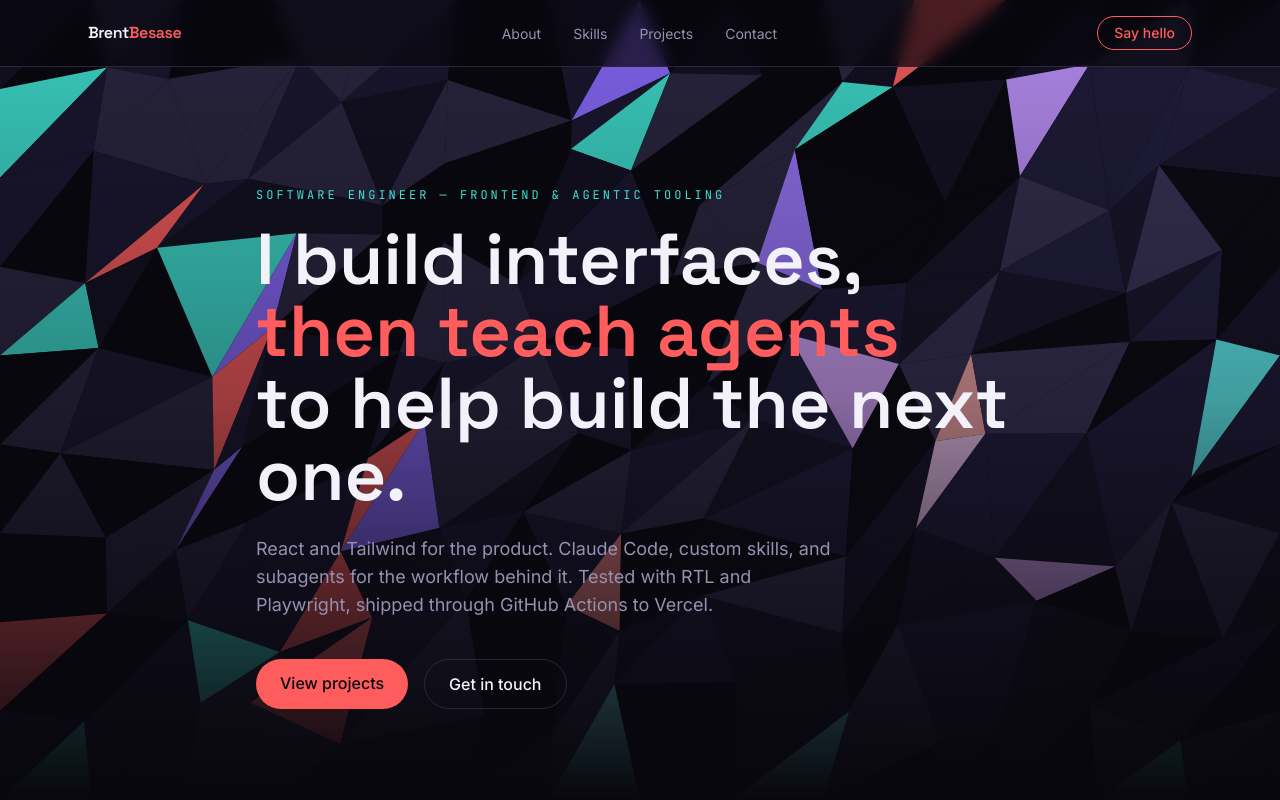
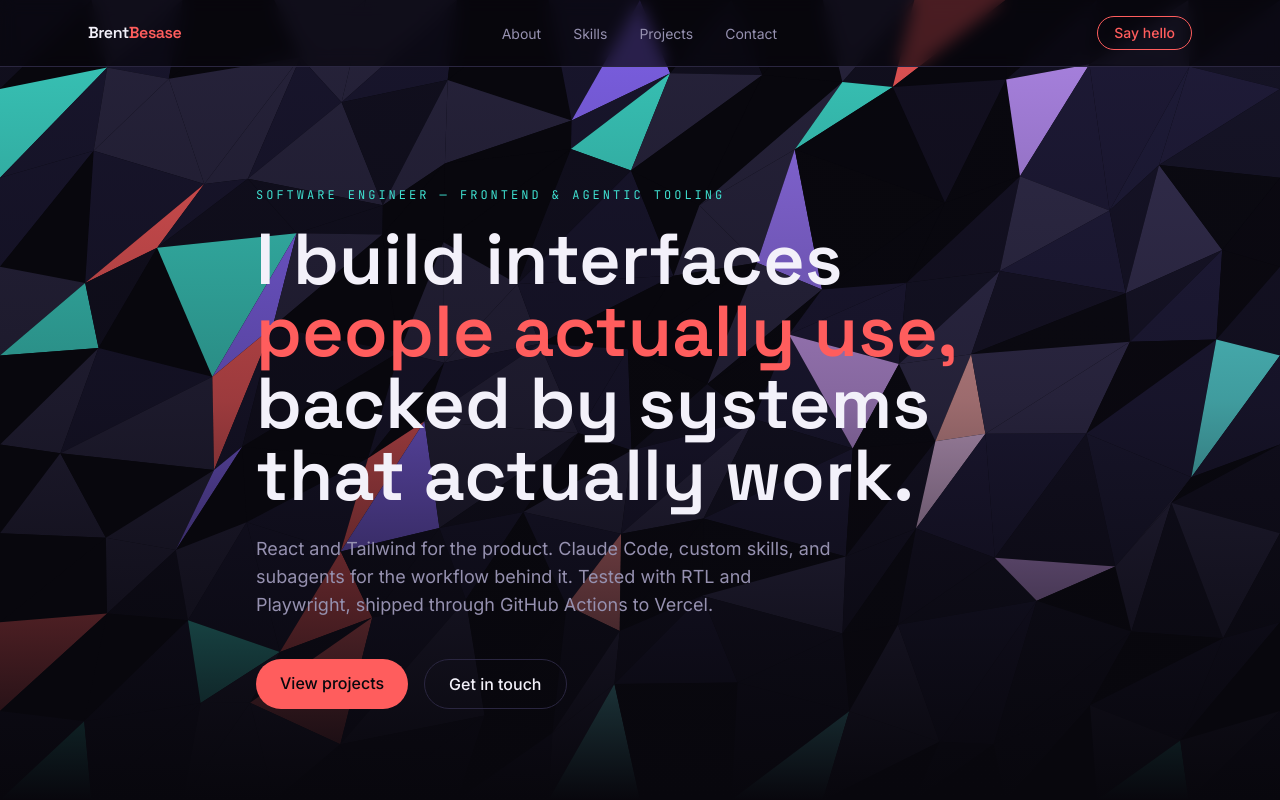
Before and after one commit to bbesase/portfolio, a React (Vite) app: page / in a window 1280 px wide. Shown: the top 800 px of the page. Built offline with nearby package versions, Linux system fonts and the light colour scheme.

Commit message:
content: reword hero headline for frontend-leaning full-stack identity

```diff
--- a/src/components/Hero.tsx
+++ b/src/components/Hero.tsx
@@ -14,11 +14,11 @@ export default function Hero() {
       <div className="relative max-w-6xl mx-auto px-6 pt-24">
         <p className="eyebrow mb-5">Software Engineer — Frontend &amp; Agentic Tooling</p>
         <h1 className="font-display font-semibold text-5xl sm:text-7xl leading-[1.05] max-w-3xl">
-          I build interfaces,
+          I build interfaces
           <br />
-          <span className="text-volt">then teach agents</span>
+          <span className="text-volt">people actually use,</span>
           <br />
-          to help build the next one.
+          backed by systems that actually work.
         </h1>
         <p className="mt-6 max-w-xl text-mist text-lg">
           React and Tailwind for the product. Claude Code, custom skills, and subagents
```
